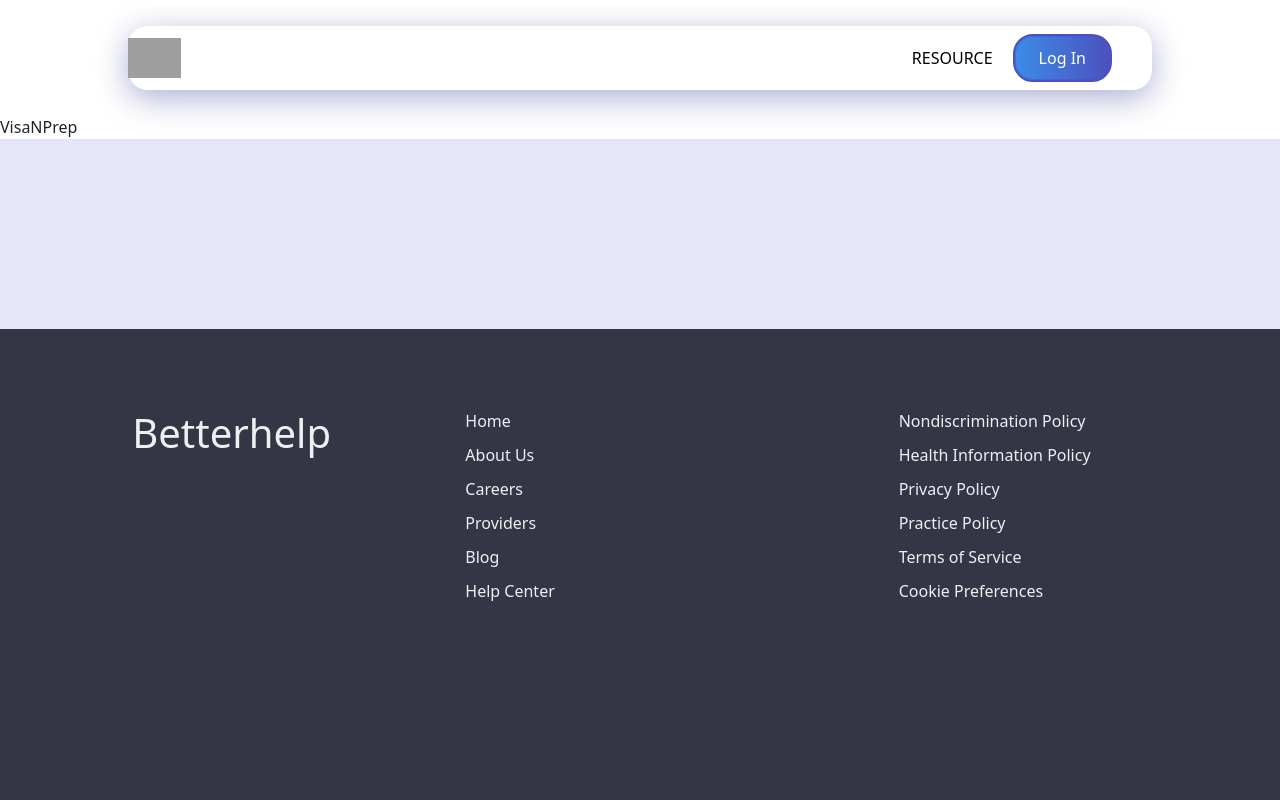
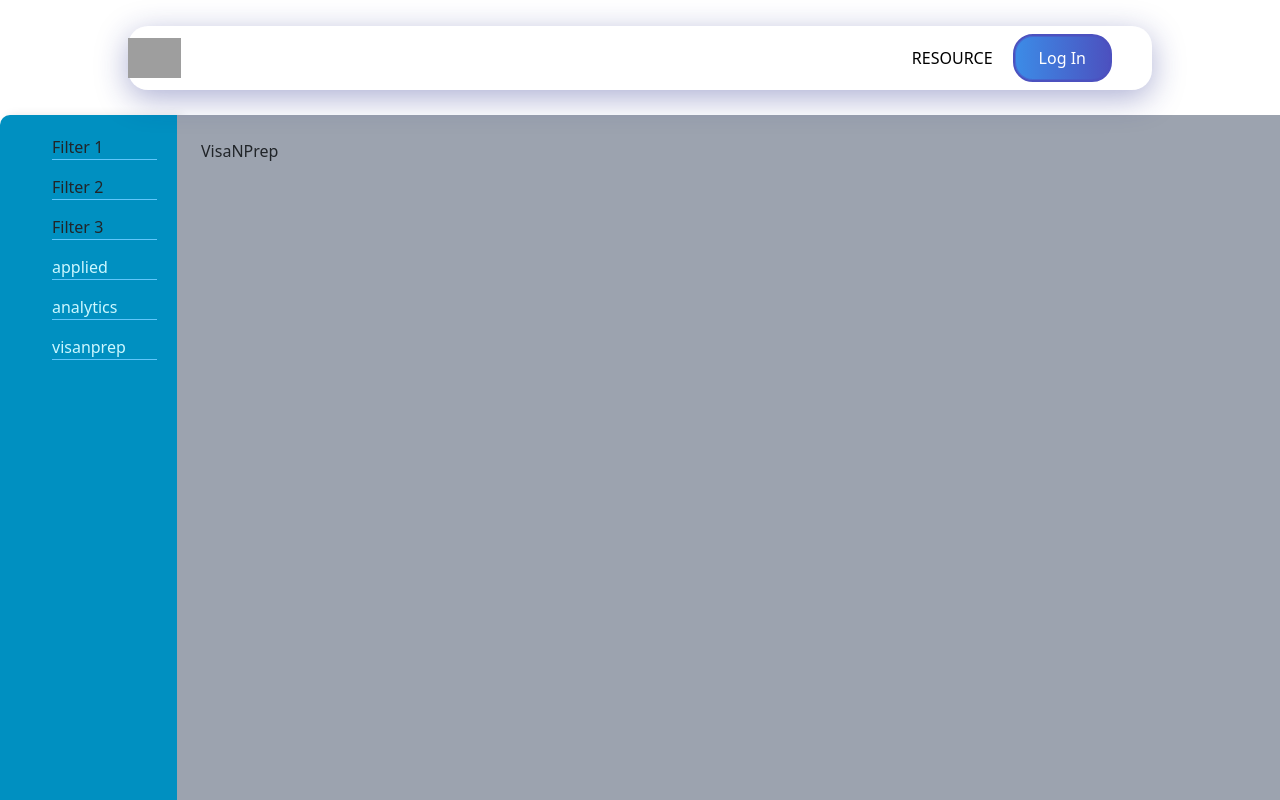
Before and after one commit to HuzefaDohadwala/ScholarSpot, a React (Create React App) app in the folder my-app/: page /studentdashboard/visanprep in a window 1280 px wide. Shown: the top 800 px of the page. Built offline with nearby package versions, Linux system fonts and the light colour scheme; grey boxes are pictures that could not be loaded.

Commit message:
sub routes

```diff
--- a/my-app/src/Components/StudentDashboard.jsx
+++ b/my-app/src/Components/StudentDashboard.jsx
@@ -1,15 +1,21 @@
 import React from 'react';
+import { Route, Routes } from "react-router-dom";
 import Sidebar from './Sidebar';
+import Applied from './Applied';
+import VisaNPrep from './VisaNPrep';
 
 const StudentDashboard = () => {
   return (
     <div className="flex gap-0">
       {/* Sidebar (1/4 width) */}
-        <Sidebar />
+      <Sidebar />
       {/* Main Content (3/4 width) */}
       <div className="w-full bg-gray-400 p-4">
-        {/* Your main content goes here */}
-        <div className="std_dash">Main Content</div>
+        <Routes>
+          <Route path="applied" element={<Applied/>} />
+          <Route path="analytics" element={<Applied/>} />
+          <Route path="visanprep" element={<VisaNPrep/>} />
+        </Routes>
       </div>
     </div>
   );
--- a/my-app/src/Routes/MainRoutes.js
+++ b/my-app/src/Routes/MainRoutes.js
@@ -5,8 +5,6 @@ import Login from "../Components/Login";
 import SignUp1 from "../Components/SignUp1";
 import SignUp2 from "../Components/SignUp2";
 import StudentDashboard from "../Components/StudentDashboard";
-import Applied from "../Components/Applied";
-import VisaNPrep from "../Components/VisaNPrep";
 
 function MainRoutes() {
   return (
@@ -15,10 +13,7 @@ function MainRoutes() {
       <Route path="/login" element={<Login />} />
       <Route path="/signup1" element={<SignUp1 />} />
       <Route path="/signup2" element={<SignUp2 />} />
-      <Route path="/studentdashboard" element={<StudentDashboard/>} />
-      <Route path="/studentdashboard/applied" element={<Applied/>}/>
-      <Route path="/studentdashboard/analytics" element={<Applied/>}/>
-      <Route path="/studentdashboard/visanprep" element={<VisaNPrep/>}/>
+      <Route path="/studentdashboard/*" element={<StudentDashboard />} />
       <Route path="/" element={<Home />} />
     </Routes>
   );
```
